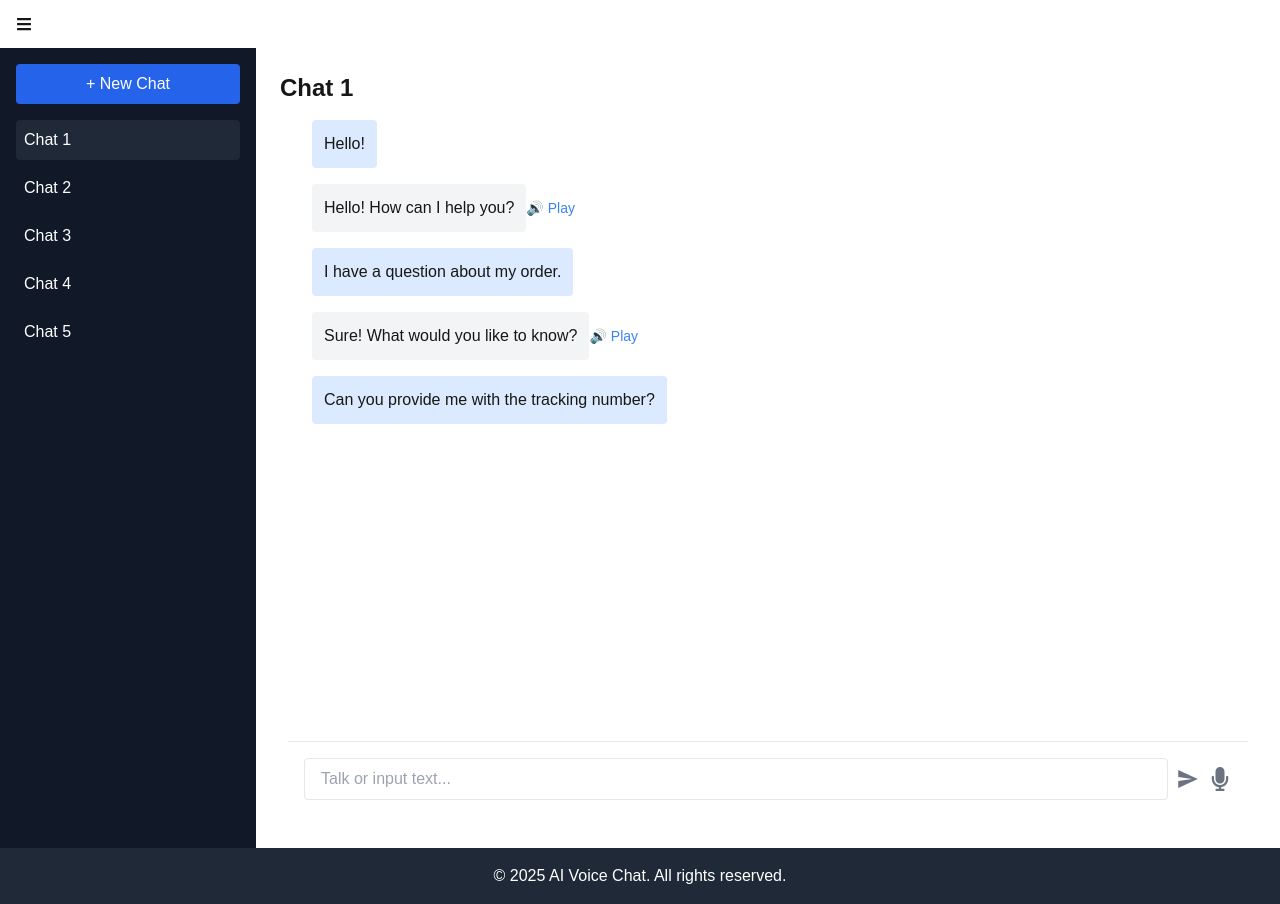
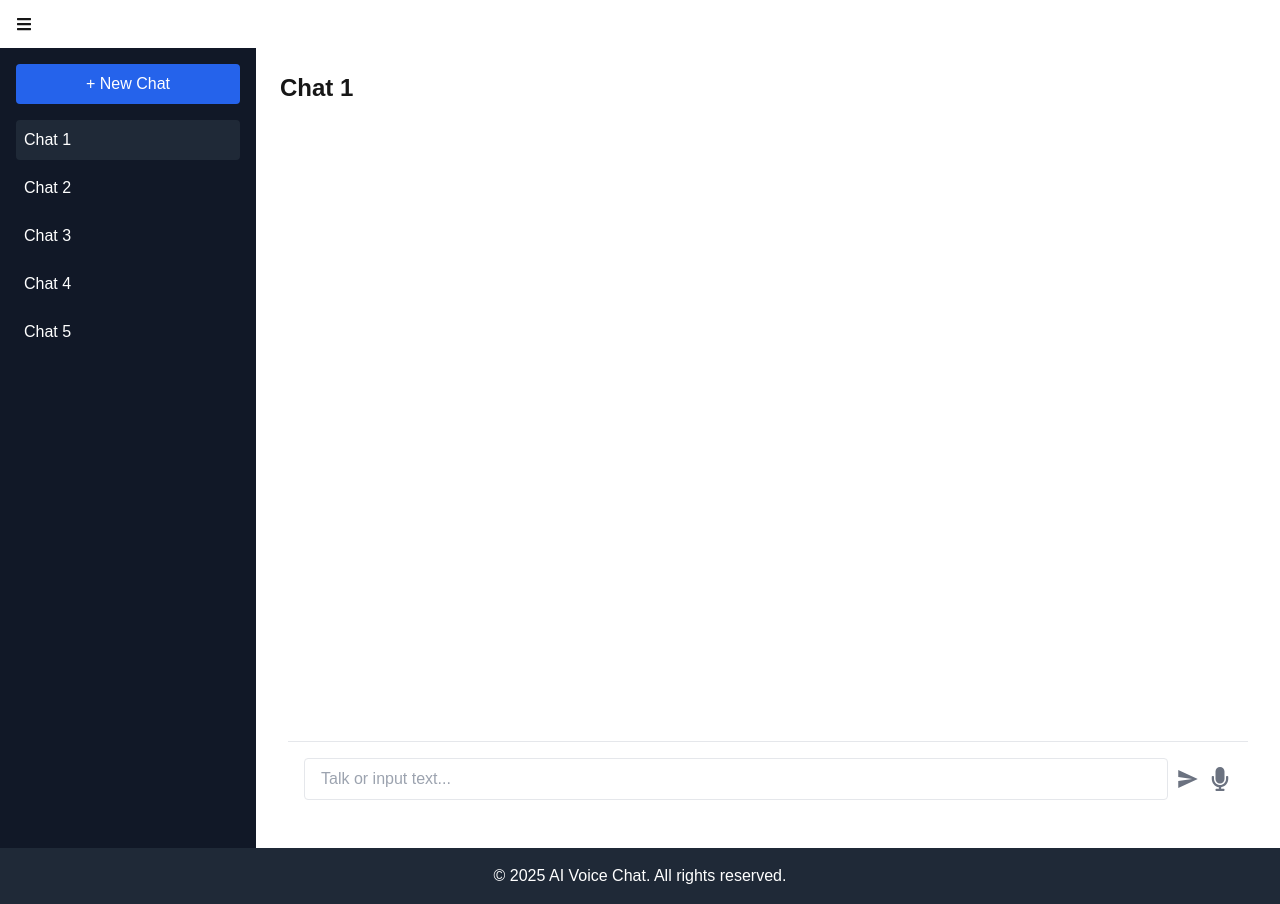
Before and after one commit to M-yoshimura-ML/next-ai-voice-chat, a Next.js app: page /chat2/1 in a window 1280 px wide. Built offline with nearby package versions, Linux system fonts and the light colour scheme; sample sign-in values are in the browser's storage.

Commit message:
flow enhance with chat api

```diff
--- a/src/components/MainChat.tsx
+++ b/src/components/MainChat.tsx
@@ -2,39 +2,49 @@ import React from 'react';
 import { IoMdSend } from "react-icons/io";
 import { FaMicrophone } from "react-icons/fa";
 import { Conversation }  from '../models/commons';
-
-const dummy_messages = [
-    {"role": "user", "message": "Hello!"},
-    {"role": "AI", "message": "Hello! How can I help you?"},
-    {"role": "user", "message": "I have a question about my order."},
-    {"role": "AI", "message": "Sure! What would you like to know?"},
-    {"role": "user", "message": "Can you provide me with the tracking number?"},
-]
+import { chatWithText } from '@/lib/openai_api';
+import { ApiResponse, Message } from '../models/commons';
 
 
 interface MainChatProps {
     conversations: Conversation[];
     selectedIndex: number;
-  }
+}
 
 const MainChat: React.FC<MainChatProps> = ({
     conversations,
     selectedIndex
 }) => {
-    const [messages, setMessages] = React.useState(dummy_messages);
+    const [messages, setMessages] = React.useState<Message[]>([]);
     const [inputValue, setInputValue] = React.useState('');
+
     const sendMessage = () => {
-        if (inputValue.trim() === '') return; // Prevent sending empty messages
-        setMessages((prev) => [...prev, {role: 'user', message: inputValue}]);
+        if (inputValue.trim() === '') return;
+        let history: Message[] = [];
+        if (messages.length >= 0) {
+            //history = messages.slice(messages.length - 5, messages.length);
+            history = [...messages];
+        }
+        setMessages((prev) => [...prev, {role: 'user', content: inputValue}]);
         const newMessage = inputValue;
-        getAIResponse(newMessage); // Call AI response function
+        getAIResponse(newMessage, history);
         setInputValue('');
     }
 
-    const getAIResponse = (message: string) => {
-        // Simulate AI response for now
-        const aiResponse = `AI response to: ${message}`; // Replace with actual AI logic
-        setMessages((prev) => [...prev, {role: 'AI', message: aiResponse}]);
+    const getAIResponse = async(message: string, history: Message[]) => {
+        const chatPayload = {
+            message: message,
+            history: history,
+            language: 'en',
+        }
+        const aiResponse: ApiResponse<string> = await chatWithText(chatPayload);
+        let aiAnswer = aiResponse?.data ?? "Sorry, I can't help you with that.";
+
+        // if (aiAnswer) {
+        //     // Simulate AI response delay
+        //     await new Promise(resolve => setTimeout(resolve, 1000));
+        // }
+        setMessages((prev) => [...prev, {role: 'assistant', content: aiAnswer}]);
     }
     const handleKeyDown = (e: React.KeyboardEvent) => {
         if (e.key === 'Enter') {
@@ -149,11 +159,11 @@ const MainChat: React.FC<MainChatProps> = ({
             {/* Display Chat Content */}
             <div className="space-y-4 mx-8">
                 {messages.map((msg, index) => (
-                    <div key={index} className={`text-${msg.role === 'user' ? 'right' : 'left'}`}>
-                        <p className={`bg-${msg.role === 'user' ? 'blue-100' : 'gray-100'} inline-block p-3 rounded`}>
-                            {msg.message}
+                    <div key={index} className={`flex ${msg.role === 'user' ? 'justify-end' : 'justify-start'}`}>
+                        <p className={`bg-${msg.role === 'user' ? 'blue-100' : 'gray-100'} inline-block p-3 rounded shadow max-w-md`}>
+                            {msg.content}
                         </p>
-                        {msg.role === 'AI' && <button className="text-sm text-blue-500 mt-1">🔊 Play</button>}
+                        {msg.role === 'assistant' && <button className="text-sm text-blue-500 mt-1">🔊 Play</button>}
                     </div>
                 ))}
             </div>
@@ -162,6 +172,7 @@ const MainChat: React.FC<MainChatProps> = ({
             {/* Input area（audio or text） */}
             <div className="p-4 border-t flex items-center space-x-2 m-8">
                 <input
+                    value={inputValue}
                     onChange={handleChange}
                     onKeyDown={handleKeyDown}
                     type="text"
--- /dev/null
+++ b/src/lib/openai_api.ts
@@ -0,0 +1,24 @@
+import { ApiResponse } from '../models/commons';
+import { chatPayload } from '../models/commons';
+
+
+export async function chatWithText(payload: chatPayload): Promise<ApiResponse<string>> {
+    const token = localStorage.getItem("access_token");
+    const tokenType = localStorage.getItem("token_type") || "Bearer";
+
+    const res = await fetch(`${process.env.NEXT_PUBLIC_API_BASE_URL}/chat`, {
+        method: 'POST',
+        headers: {
+            'Content-Type': 'application/json',
+            'Authorization': `${tokenType} ${token}`,
+        },
+        body: JSON.stringify(payload),
+    });
+
+    const data = await res.json();
+    return {
+        status: data.status,
+        message: data.message,
+        data: data.data,
+    };
+}
```
Also changed, not shown: src/lib/api.ts (+2 -6 lines), src/models/commons.ts (+16 -0 lines).
